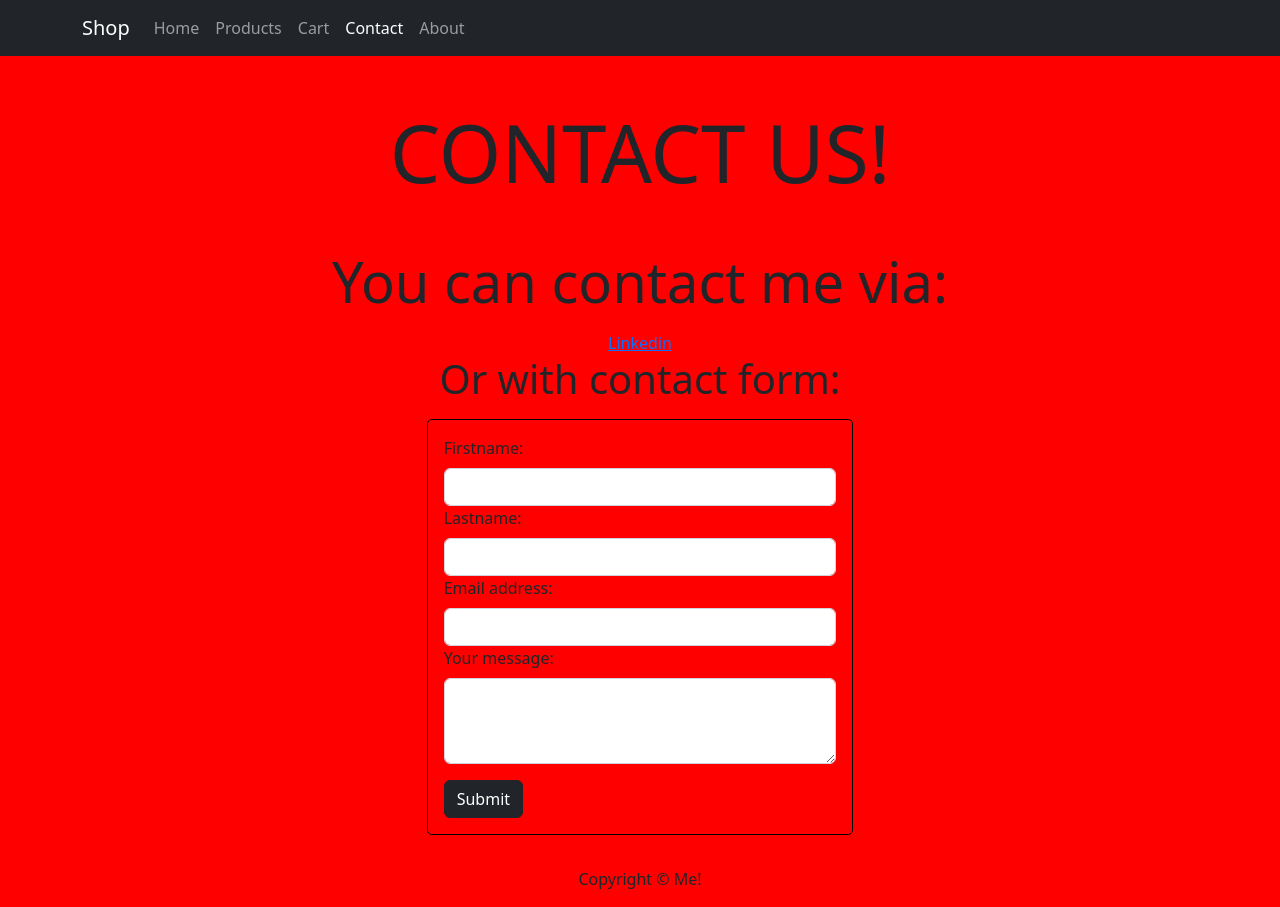
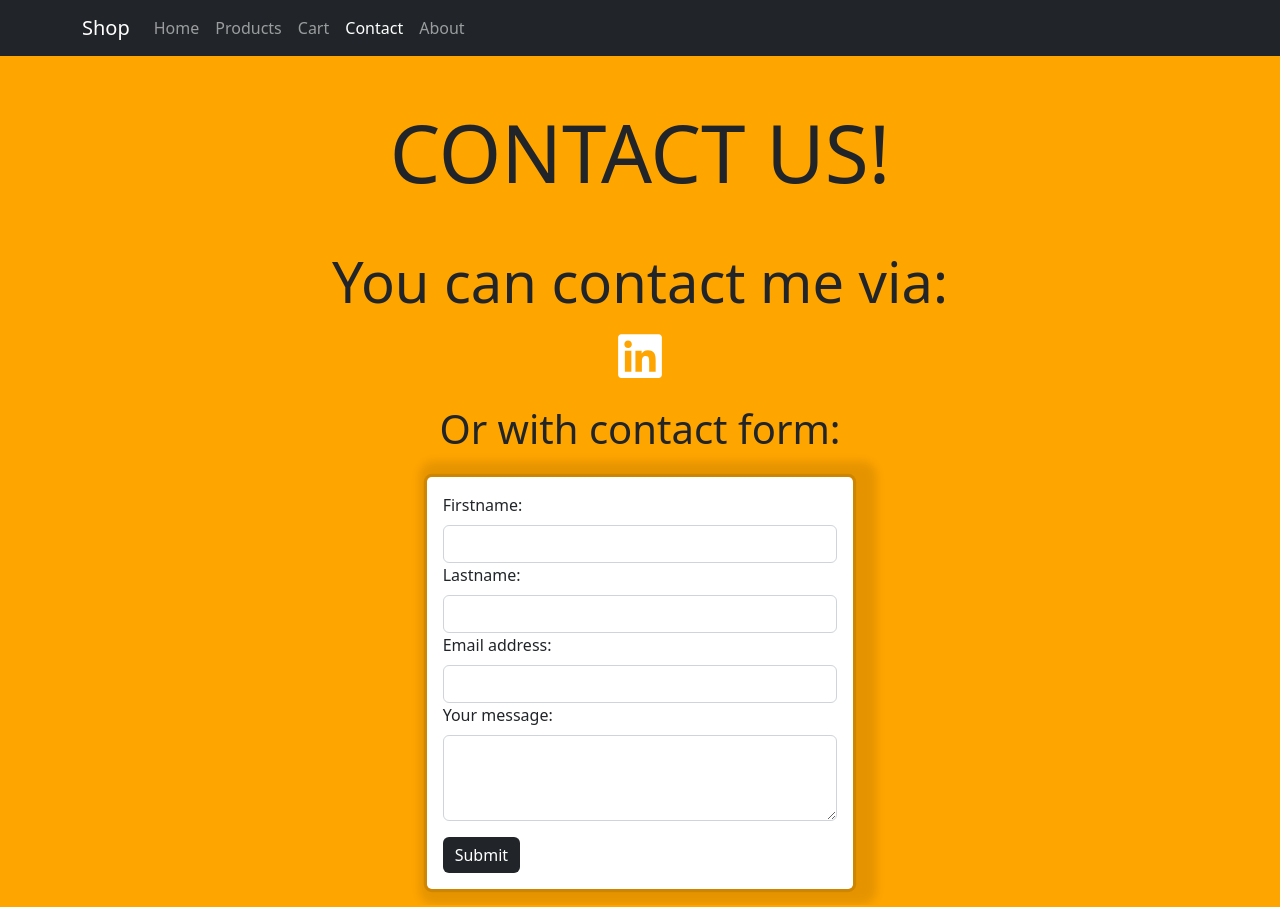
Before and after one commit to mikaellaulainen/shop, a React (Create React App) app: page /contact in a window 1280 px wide. Built offline with nearby package versions, Linux system fonts and the light colour scheme.

Commit message:
Worked on ui

```diff
--- a/package.json
+++ b/package.json
@@ -11,6 +11,7 @@
     "react": "^18.2.0",
     "react-bootstrap": "^2.7.0",
     "react-dom": "^18.2.0",
+    "react-icons": "^4.7.1",
     "react-router-bootstrap": "^0.26.2",
     "react-router-dom": "^6.6.2",
     "react-scripts": "5.0.1",
@@ -40,5 +41,5 @@
       "last 1 safari version"
     ]
   },
-  "proxy":"http://localhost:3001"
+  "proxy": "http://localhost:3001"
 }
--- a/src/components/ContactForm.js
+++ b/src/components/ContactForm.js
@@ -20,7 +20,7 @@ const ContactForm = () => {
         <Form.Label>Your message:</Form.Label>
         <Form.Control as="textarea" rows={3}/>
       </Form.Group>
-      <Button variant="dark" className="mt-3">Submit</Button>
+      <Button variant="dark" className="product-btn mt-3">Submit</Button>
     </Form>
   )
 }
--- a/src/components/Footer.js
+++ /dev/null
@@ -1,18 +0,0 @@
-import React from 'react'
-import { Container, Row,Col } from 'react-bootstrap'
-
-const Footer = () => {
-  return (
-    <footer className='p-3'>
-      <Container>
-        <Row>
-          <Col className='text-center'>
-            Copyright &copy; Me!
-          </Col>
-        </Row>
-      </Container>
-    </footer>
-  )
-}
-
-export default Footer
--- a/src/components/Product.js
+++ b/src/components/Product.js
@@ -24,29 +24,29 @@ const Product = ({ item,cart,remove,addTo }) => {
   //when this products is in cart we use this
   if(amount > 0) {
     return (
-      <Card className='text-center col-md-3 m-3'>
+      <Card className='text-center m-3 col-10 col-sm-9 col-md-4 col-lg-2'>
         <Card.Body>
           <Card.Title >{item.name}</Card.Title>
           <Card.Text>
             Text or image here
           </Card.Text>
           <ButtonGroup>
-            <Button onClick={removeFromCart} variant="dark">-</Button>
-            <Button variant="dark" disabled>{amount}</Button>
-            <Button onClick={addToCart} variant="dark">+</Button>
+            <Button className='product-btn' onClick={removeFromCart} variant="dark">-</Button>
+            <Button className='product-btn' variant="dark" disabled>{amount}</Button>
+            <Button className='product-btn' onClick={addToCart} variant="dark">+</Button>
           </ButtonGroup>
         </Card.Body>
       </Card>
     )// if products is not in cart we use this
   }else {
     return (
-      <Card className='text-center col-md-3 m-3'>
+      <Card className='text-center m-3 col-10 col-sm-9 col-md-4 col-lg-2'>
         <Card.Body>
           <Card.Title >{item.name}</Card.Title>
           <Card.Text>
             Text or image here
           </Card.Text>
-          <Button onClick={addToCart} variant="dark">Add to cart</Button>
+          <Button className='product-btn'  onClick={addToCart} variant="dark">Add to cart</Button>
         </Card.Body>
       </Card>
     )
--- a/src/index.css
+++ b/src/index.css
@@ -1,13 +1,40 @@
-#root{
-  background-color: red;
-  min-height: 100vh;
+:root{
+  --orange:#F79F1F;
 }
 
+body{
+  min-height: 100vh;
+  background-color: orange;
+}
 .contact{
   font-size: 3em;
   letter-spacing: .3em;
 }
 .contact-form{
-  border: 1px solid #000000;
+  background-color: #ffffff;
   border-radius: .3em;
+  box-shadow: 0 0 0 .2em rgba(0, 0, 0, .1), .5em 0 .5em 1em rgba(0, 0, 0, .1);
 }
+.linkedin{
+  color: #ffffff;
+}
+.linkedin:hover{
+  color:#000000;
+}
+.gbl-btn{
+  border: none;
+}
+.gbl-btn:hover{
+  background-color: #ffffff;
+  color: black;
+  border: none;
+}
+
+.product-btn{
+  border: none;
+}
+.product-btn:hover{
+  background-color: var(--orange);
+  color: black;
+  border: none;
+}
--- a/src/pages/Cart.js
+++ b/src/pages/Cart.js
@@ -1,25 +1,31 @@
 import Button from 'react-bootstrap/Button'
 import { LinkContainer } from 'react-router-bootstrap'
+import ListGroup from 'react-bootstrap/ListGroup'
+
 
 const Cart = ({ cart,cartTotal }) => {
+  //When cart is empty
   if (cart.length === 0){
+    return (
+      <div className='cart text-center'>
+        <p className='contact'>Shopping cart</p>
+        <p>Theres no items in cart</p>
+        <p>Add some items there to continue!</p>
+        <LinkContainer to="/products">
+          <Button variant="dark">Back to shopping!</Button>
+        </LinkContainer>
+      </div>
+    )
+  } else { //items in cart are shown
     return (
       <>
         <p className='contact text-center'>Shopping cart</p>
-        <p>Theres no items in cart</p>
-        <p>Add some items there to continue!</p>
-        <LinkContainer to="/products">
-          <Button>Back to shopping!</Button>
-        </LinkContainer>
-      </>
-    )
-  } else {
-    return (
-      <>
-        <p className='contact text-center'>Shopping cart</p>
-        {cart.map(item => (
-          <p key={item.id} className="cart-item border m-3 p-3">{item.name} Amount: {item.amount}  total: {item.amount*item.price}€</p>
-        ))}
+        <ListGroup>
+          {cart.map(item => (
+            <ListGroup.Item key={item.id} className="">{item.name} Amount: {item.amount}  total: {item.amount*item.price}€</ListGroup.Item>
+          ))}
+        </ListGroup>
+
         <p>Total: {cartTotal.toFixed(2)}€</p>
         <LinkContainer to="/checkout">
           <Button className="ms-3">Checkout</Button>
--- a/src/pages/Contact.js
+++ b/src/pages/Contact.js
@@ -1,12 +1,13 @@
 import ContactForm from '../components/ContactForm'
+import { FaLinkedin } from 'react-icons/fa'
 
 const Contact = () => {
   return (
-    <div className='text-center'>
+    <div className=' text-center'>
       <p className='display-1 text-center my-5'>CONTACT US!</p>
       <p className='display-4'>You can contact me via:</p>
-      <a href="https://www.linkedin.com/in/mikael-laulainen/" target="_blank" rel="noreferrer">Linkedin</a>
-      <p className='display-6'>Or with contact form:</p>
+      <a className='linkedin' href="https://www.linkedin.com/in/mikael-laulainen/" target="_blank" rel="noreferrer"><FaLinkedin size={50}/></a>
+      <p className='display-6 my-4'>Or with contact form:</p>
       <ContactForm/>
     </div>
 
--- a/src/pages/Home.js
+++ b/src/pages/Home.js
@@ -4,14 +4,12 @@ import { LinkContainer } from 'react-router-bootstrap'
 
 const Home = () => {
   return (
-    <div className='home'>
-      <h1 className='display-5 contact text-center'>Home</h1>
-      <div className='home-container'>
-        <p className='display-6 home-text ms-3'>Welcome to greatest drink shop in world! Our job is to bring you happiness everyday!</p>
-        <LinkContainer to="products">
-          <Button variant='dark' className='ms-3 btn-over-img'>To Shopping</Button>
-        </LinkContainer>
-      </div>
+    <div className='home text-center'>
+      <h1 className='display-1'>Shop</h1>
+      <p className='display-6 ms-3 mt-3'>Welcome to greatest drink shop in world! Our job is to bring you happiness everyday!</p>
+      <LinkContainer to="products">
+        <Button variant='dark' size='lg' className='gbl-btn mt-5'>To Shopping 	&rarr;</Button>
+      </LinkContainer>
     </div>
   )
 }
--- a/src/pages/Layout.js
+++ b/src/pages/Layout.js
@@ -1,14 +1,12 @@
 import React from 'react'
 import { Outlet } from 'react-router-dom'
 import Topbar from '../components/Topbar'
-import Footer from '../components/Footer'
 
 const Layout = () => {
   return (
     <>
       <Topbar/>
       <Outlet/>
-      <Footer/>
     </>
   )
 }
--- a/src/pages/Products.js
+++ b/src/pages/Products.js
@@ -15,8 +15,8 @@ const Products = ({ cart, addTo,remove }) => {
 
   return (
     <>
-      <p className='contact text-center'>Drinks</p>
-      <Row className='mx-0'>
+      <p className='display-2 text-center my-2'>PRODUCTS</p>
+      <Row xs={1} md={3} className="w-100 justify-content-center">
         {items.map(item => (
           <Product key={item.id} item={item} cart={cart} remove={remove} addTo={addTo}/>
         ))}
--- a/src/pages/Summary.js
+++ b/src/pages/Summary.js
@@ -4,7 +4,9 @@ const Summary = ({ cart,cartTotal }) => {
   //Ending shopping with alert!
   const order = (e) => {
     e.preventDefault()
-    alert(`Shopping is done total is: ${cartTotal}`)
+    if(confirm('Shopping is done!')){
+      window.location.href='/'
+    }
   }
   console.log(cart)
   return (
```
Also changed, not shown: 2 other files (tests, documents, lock files or other folders).
